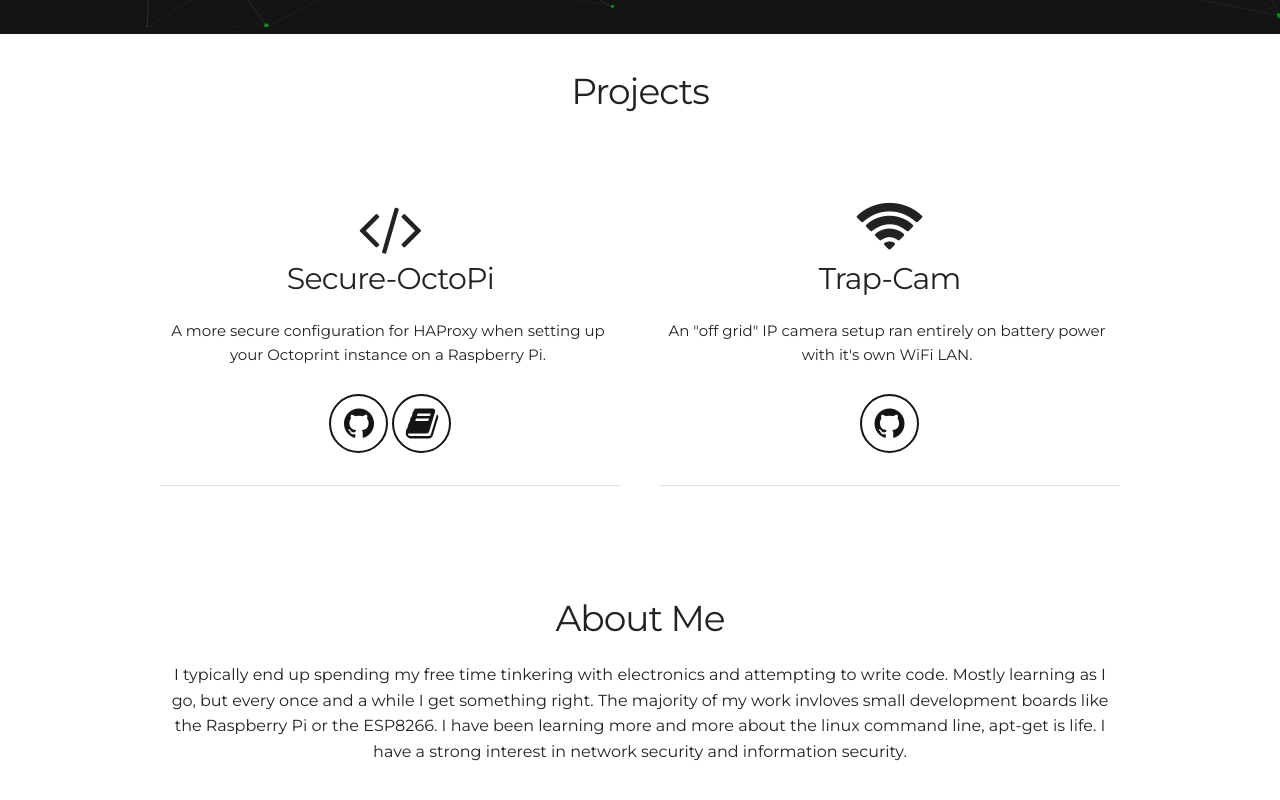
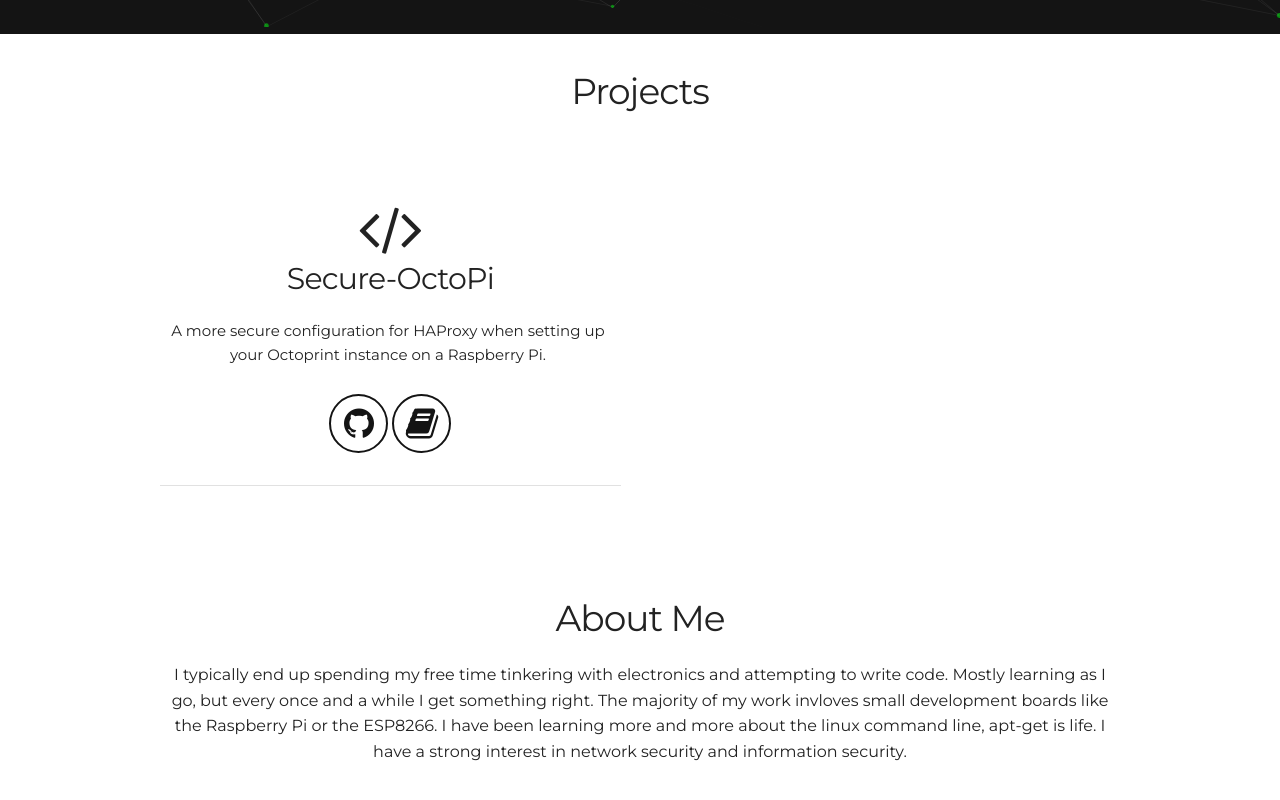
Before and after one commit to BrianTechTalk/BrianTechTalk.github.io, a Jekyll site: the page built from index.html, in a window 1280 px wide and 900 px high, scrolled down 873 px. Shown: the top 800 px of the window. Built offline with Jekyll 4.4.1, drawn with Linux system fonts in a browser that asks for light colours.

Commit message:
Update projects.html

```diff
--- a/_includes/projects.html
+++ b/_includes/projects.html
@@ -14,16 +14,16 @@
 		</div>
 	<hr color="#141414" noshade></hr>
     </div>
-    <div class="six columns">
+   <!-- <div class="six columns">
       <i class="fa fa-wifi fa-4x" aria-hidden="true"></i>
 	  <h4>Trap-Cam</h4>
       <p>An "off grid" IP camera setup ran entirely on battery power with it's own WiFi LAN.</p>
 	  	<div class="project-link">
 			<a href="https://github.com/mastertork/Trap-Cam"><i class="icon fa fa-github" aria-hidden="true"></i></a>
-			<!--<a href="#"><i class="icon fa fa-book" aria-hidden="true"></i></a>
-			<a href="#"><i class="icon fa fa-youtube" aria-hidden="true"></i></a>-->
+			<a href="#"><i class="icon fa fa-book" aria-hidden="true"></i></a>
+			<a href="#"><i class="icon fa fa-youtube" aria-hidden="true"></i></a>
 		</div>
-	<hr color="#141414" noshade></hr>
+	<hr color="#141414" noshade></hr>-->
     </div>
     </div>
   </div>
```
